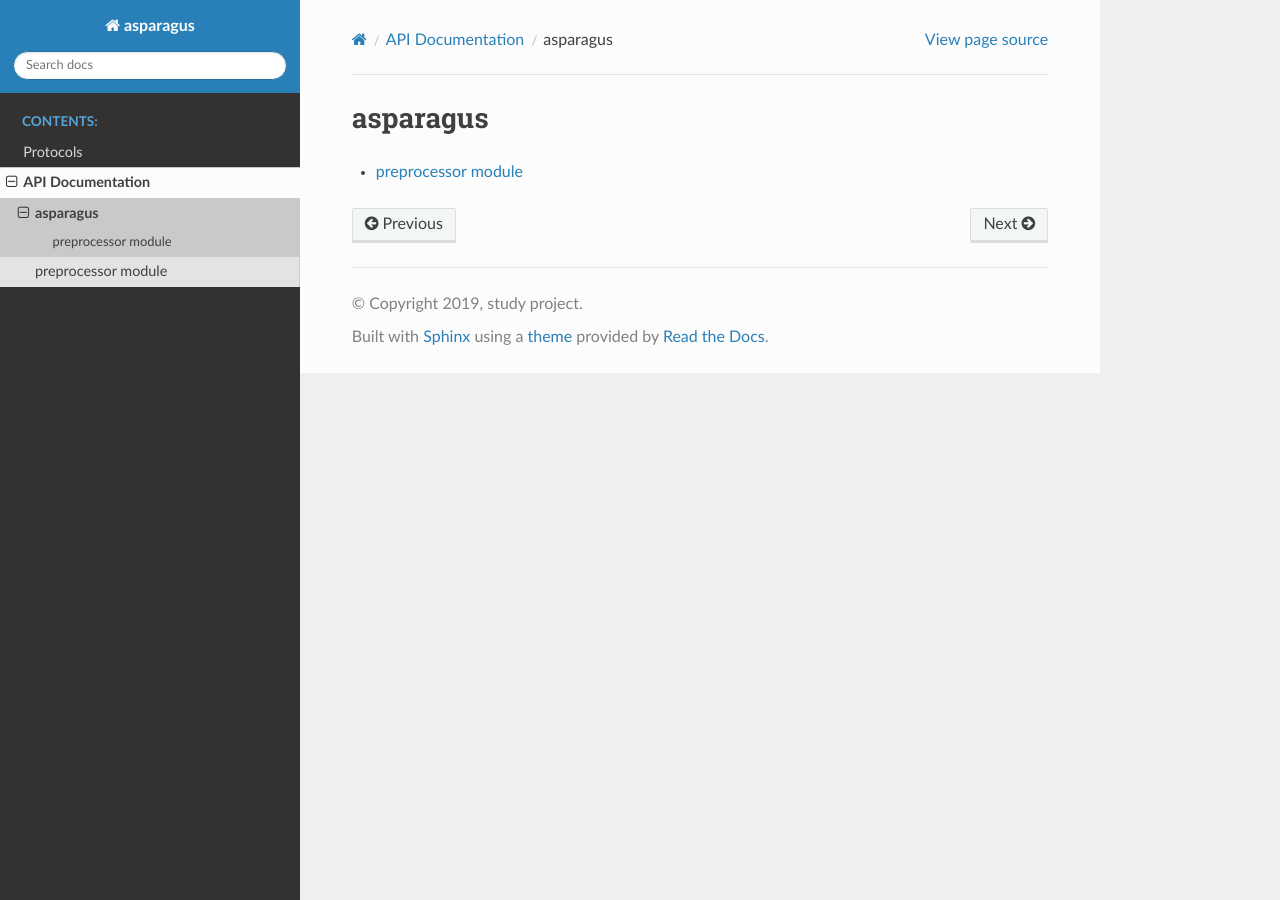
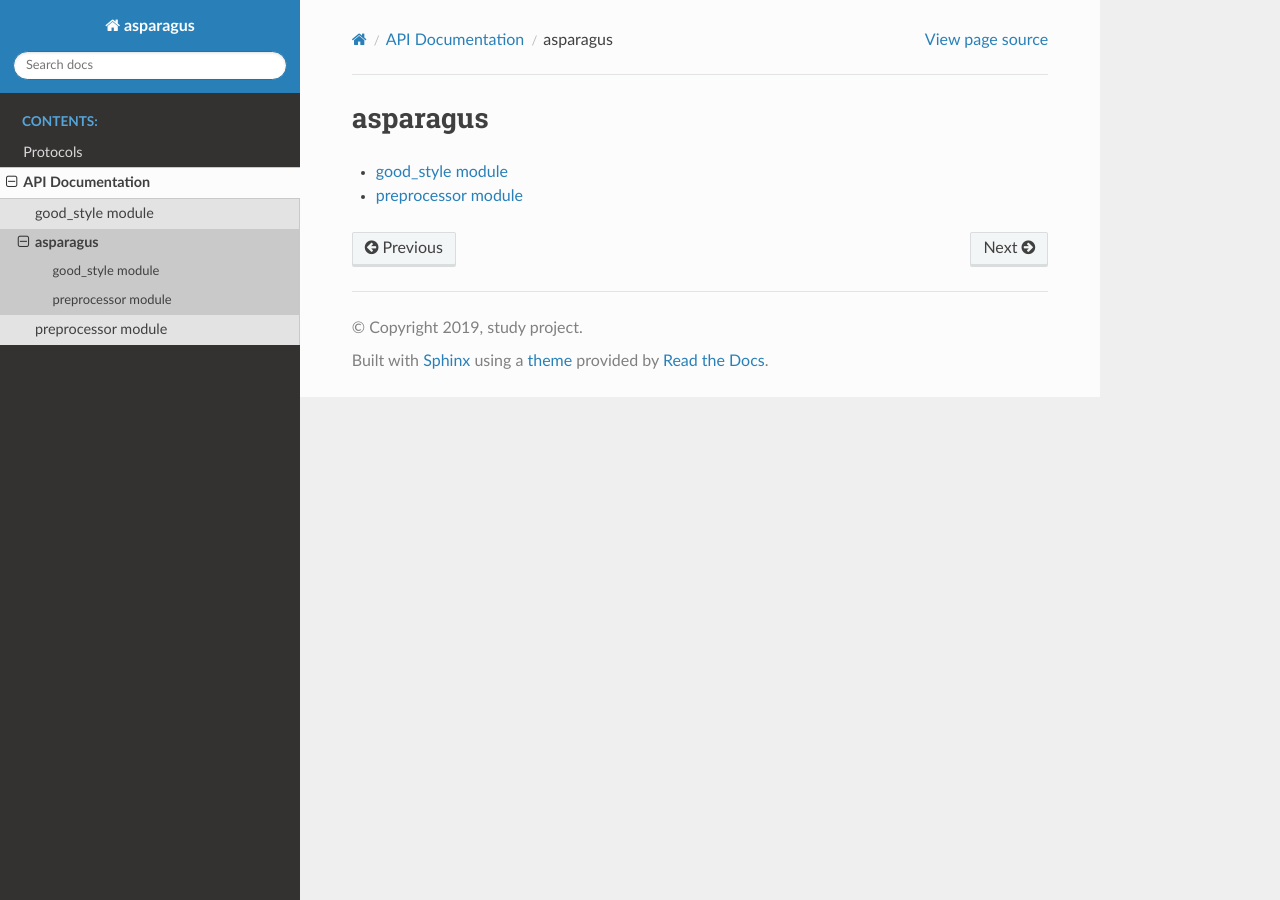
Before and after one commit to CogSciUOS/asparagus, a Sphinx documentation site: the page built from docs/api/modules.rst, in a window 1280 px wide. Built offline with Sphinx 7.4.7 and the Read the Docs theme 2.0.0, drawn with Linux system fonts in a browser that asks for light colours; the version number could not be read and is left out.

Commit message:
for sphinx

```diff
--- /dev/null
+++ b/docs/api/good_style.rst
@@ -0,0 +1,7 @@
+good\_style module
+==================
+
+.. automodule:: good_style
+   :members:
+   :undoc-members:
+   :show-inheritance:
--- a/docs/api/modules.rst
+++ b/docs/api/modules.rst
@@ -4,4 +4,5 @@ asparagus
 .. toctree::
    :maxdepth: 4
 
+   good_style
    preprocessor
```
